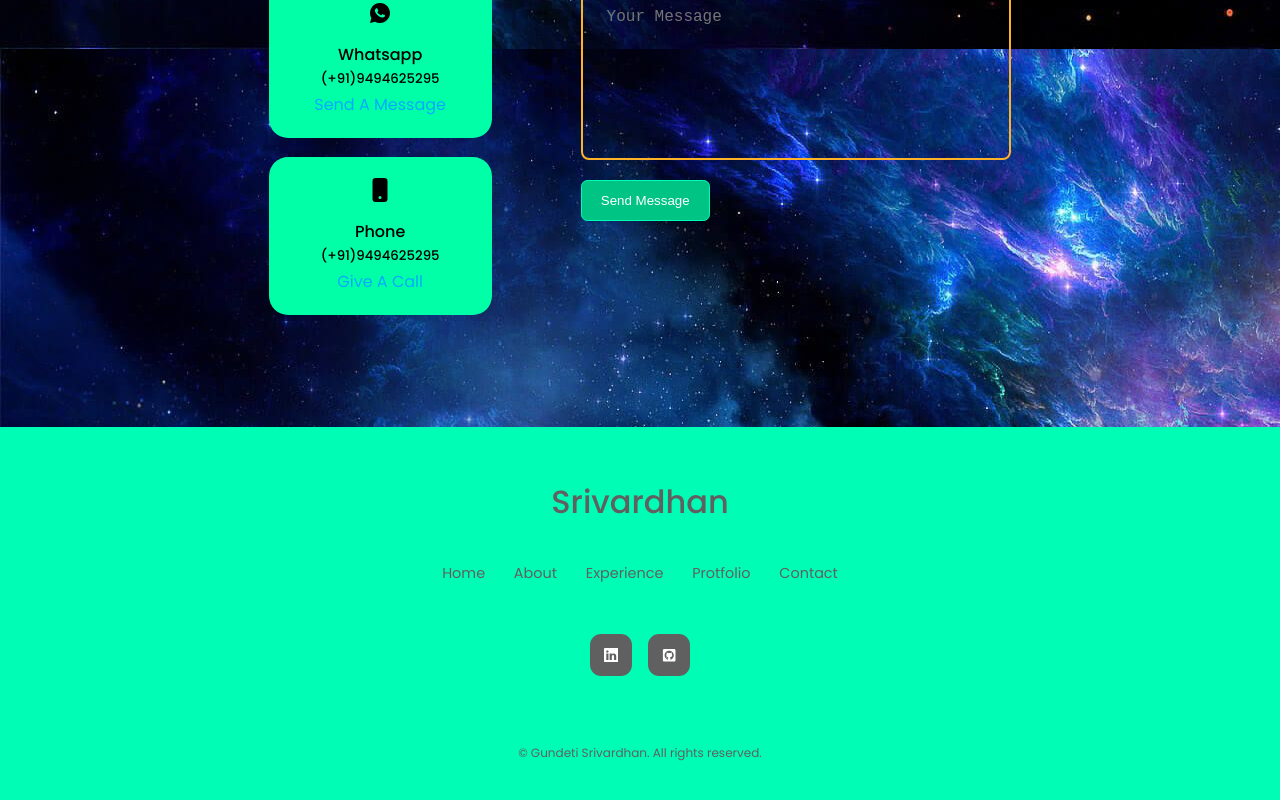
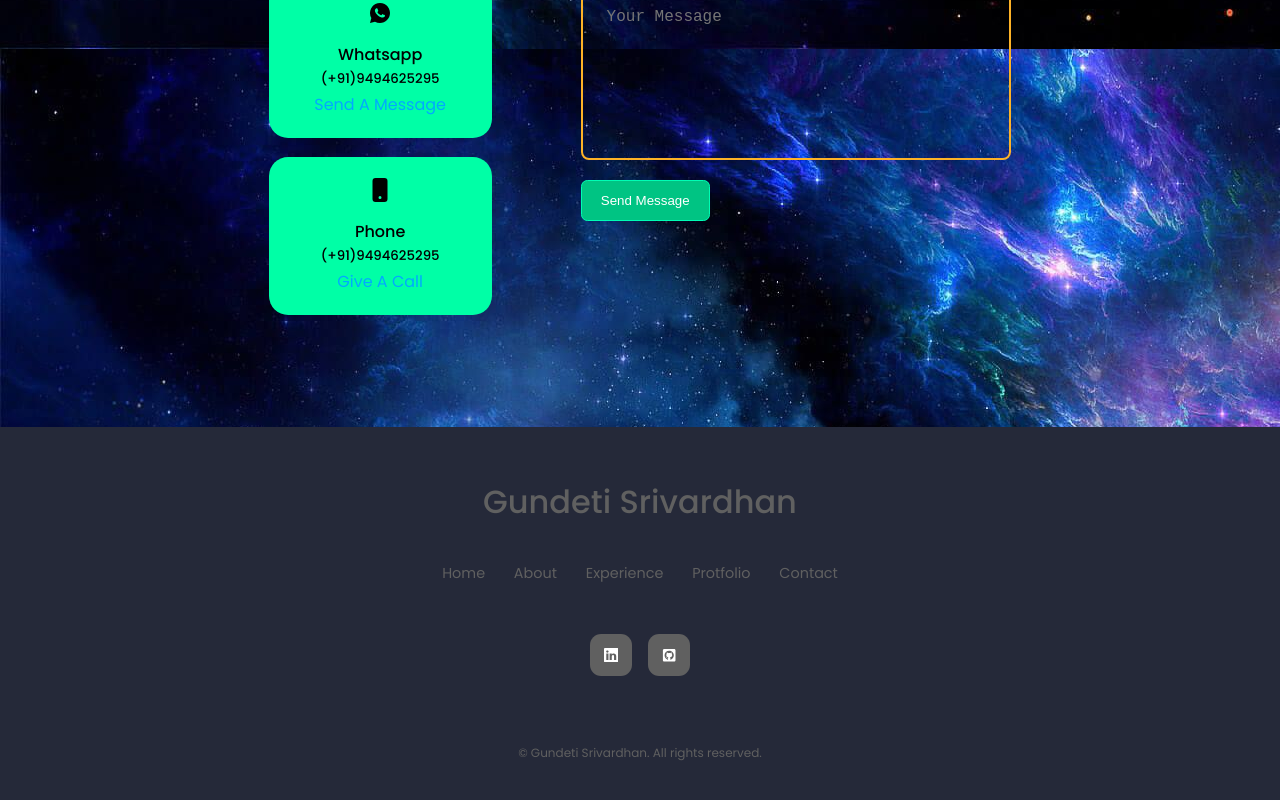
Before and after one commit to srigundeti10/PROFILE_THE_FINAL, a React (Create React App) app: page / in a window 1280 px wide. Shown: the part 3551-4351 px from the top of the page. Built offline with nearby package versions, Linux system fonts and the light colour scheme.

Commit message:
Before Profile

```diff
--- a/src/components/footer/Footer.css
+++ b/src/components/footer/Footer.css
@@ -1,5 +1,5 @@
 footer {
-  background: var(--color-primary);
+  background: rgb(37, 41, 57);
   padding: 3rem 0;
   text-align: center;
   font-size: 0.9rem;
--- a/src/components/footer/Footer.jsx
+++ b/src/components/footer/Footer.jsx
@@ -6,7 +6,7 @@ import {FaGithubSquare} from 'react-icons/fa'
 const Footer = () => {
   return (
     <footer>
-      <a href="#" className="footer__logo">Srivardhan</a>
+      <a href="#" className="footer__logo">Gundeti Srivardhan</a>
       <ul className="permalinks">
         <li><a href="#">Home</a></li>
         <li><a href="#about">About</a></li>
```
